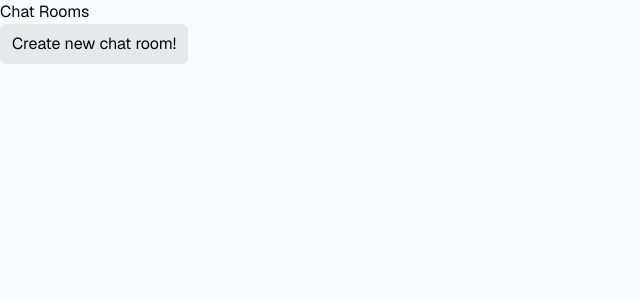
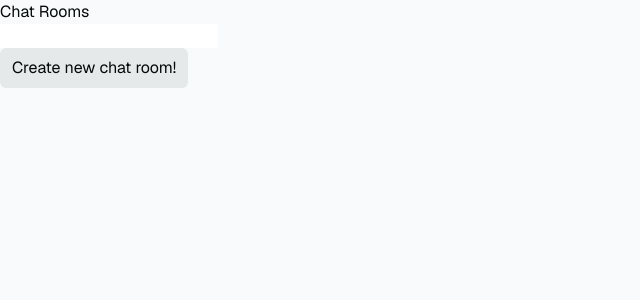
Before and after one commit to shinya-hara/drink-code-chatbot-app, a Next.js app in the folder apps/web/: page /chatRooms in a window 1280 px wide. Shown: the top 300 px of the page, without its empty margins (0-640 px from the left). Built offline with nearby package versions, Linux system fonts and the light colour scheme; no server answers.

Commit message:
💄 チャットルームの名前入力フォームを作成 Co-authored-by: Shinya Hara <shinya-hara@users.noreply.github.com> Co-authored-by: h.mori <smv-mori@users.noreply.github.com>

```diff
--- a/apps/web/app/chatRooms/page.tsx
+++ b/apps/web/app/chatRooms/page.tsx
@@ -22,12 +22,23 @@ export default function ChatRooms() {
     <div>
       <h1>Chat Rooms</h1>
 
-      <button
-        className="py-2 px-3 flex rounded-md no-underline bg-btn-background hover:bg-btn-background-hover"
-        onClick={() => createChatRoom("Room 1")}
+      <form
+        onSubmit={(event) => {
+          event.preventDefault();
+          const formData = new FormData(event.target as HTMLFormElement);
+          const name = formData.get("chat-room-name");
+          if (typeof name !== "string") return;
+          createChatRoom(name);
+        }}
       >
-        Create new chat room!
-      </button>
+        <input type="text" name="chat-room-name" />
+        <button
+          className="py-2 px-3 flex rounded-md no-underline bg-btn-background hover:bg-btn-background-hover"
+          type="submit"
+        >
+          Create new chat room!
+        </button>
+      </form>
     </div>
   );
 }
```
